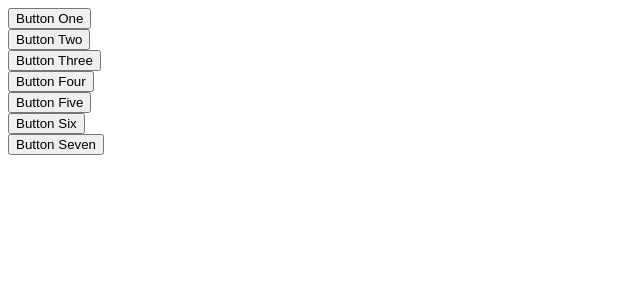
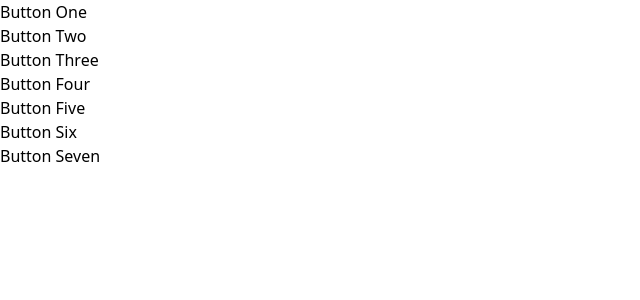
Before and after one commit to derhalljon/comps, a React (Create React App) app: page / in a window 1280 px wide. Shown: the top 300 px of the page, without its empty margins (0-640 px from the left). Built offline with nearby package versions, Linux system fonts and the light colour scheme.

Commit message:
added Tailwindcss

```diff
--- a/package.json
+++ b/package.json
@@ -35,5 +35,8 @@
       "last 1 firefox version",
       "last 1 safari version"
     ]
+  },
+  "devDependencies": {
+    "tailwindcss": "^3.2.4"
   }
 }
--- a/src/Button.js
+++ b/src/Button.js
@@ -1,4 +1,4 @@
-
+import PropTypes from 'prop-types';
 
 function Button({
     children,
--- /dev/null
+++ b/src/index.css
@@ -0,0 +1,3 @@
+@tailwind base;
+@tailwind components;
+@tailwind utilities;
--- a/src/index.js
+++ b/src/index.js
@@ -1,5 +1,6 @@
 
 
+import './index.css';
 import React from "react";
 import ReactDOM from "react-dom/client";
 import App from './App';
--- /dev/null
+++ b/tailwind.config.js
@@ -0,0 +1,10 @@
+/** @type {import('tailwindcss').Config} */
+module.exports = {
+  content: [
+    "./src/**/*.{js,jsx,ts,tsx}",
+  ],
+  theme: {
+    extend: {},
+  },
+  plugins: [],
+}
```
Also changed, not shown: 1 other file (tests, documents, lock files or other folders).
